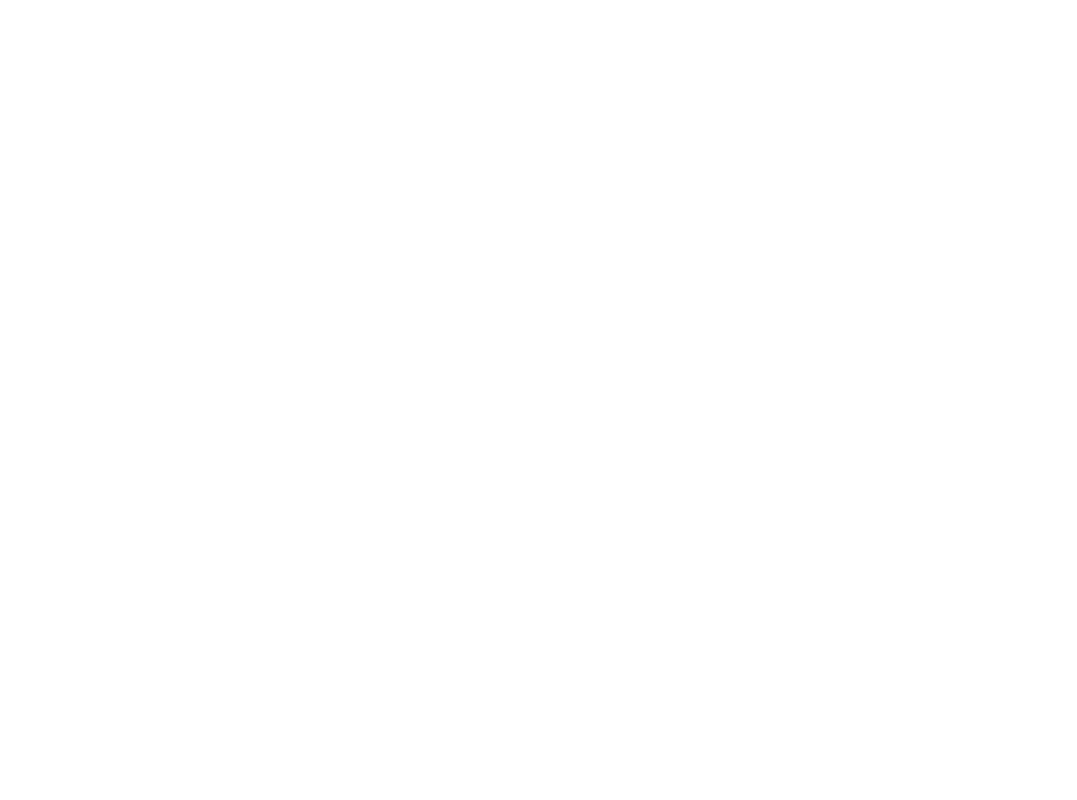
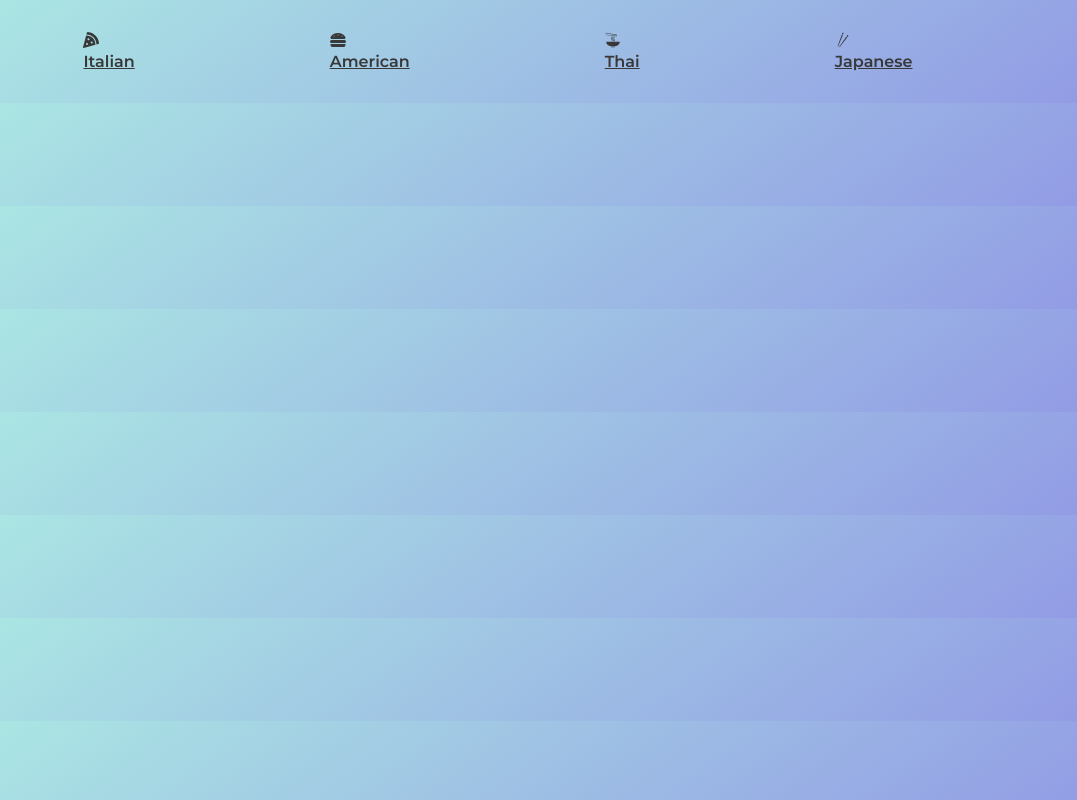
Before and after one commit to barksanto/recipe-party, a React (Create React App) app: page /cuisine/American in a window 1280 px wide. Before the commit this address had no page. Shown: the whole page, without its empty margins (142-1219 px from the left). Built offline with nearby package versions, Linux system fonts and the light colour scheme.

Commit message:
using params.type returns the last bit of the url we can use for the getCuising call

```diff
--- a/src/App.js
+++ b/src/App.js
@@ -1,11 +1,16 @@
 import Pages from "./pages/Pages"
 import styled from "styled-components"
+import Category from "./components/Category"
+import { BrowserRouter } from "react-router-dom"
 
 function App() {
   return (
     <div className="App">
       <BodyStyle>
-        <Pages />
+        <BrowserRouter>
+          <Category />
+          <Pages />
+        </BrowserRouter>
       </BodyStyle>
     </div>
   )
@@ -14,5 +19,5 @@ function App() {
 export default App
 
 const BodyStyle = styled.div`
-  margin: 0 auto;
+  /* margin: 0 auto; */
 `
--- a/src/components/Category.jsx
+++ b/src/components/Category.jsx
@@ -1,28 +1,28 @@
 import {FaPizzaSlice, FaHamburger} from "react-icons/fa"
 import { GiNoodles, GiChopsticks } from "react-icons/gi";
 import styled from "styled-components";
-import { NavLink } from "react-router-dom";
+import { NavLink } from "react-router-dom"; // using NavLink instead of Link because there is a class called active available
 
 
 function Category() {
   return (
     <ButtonsContainerList>
-      <div>
+      <NavLink to={"/cuisine/Italian"}>
         <FaPizzaSlice />
         <h4>Italian</h4>
-      </div>
-      <div>
+      </NavLink>
+      <NavLink to={"/cuisine/American"}>
         <FaHamburger />
         <h4>American</h4>
-      </div >
-      <div>
+      </NavLink >
+      <NavLink to={"/cuisine/Thai"}>
         <GiNoodles />
         <h4>Thai</h4>
-      </div>
-      <div>
+      </NavLink>
+      <NavLink to={"/cuisine/Japanese"}>
         <GiChopsticks />
         <h4>Japanese</h4>
-      </div >
+      </NavLink >
     </ButtonsContainerList>
     // <ButtonsContainerList>
     //   <NavLink to={"/cuisine/Italian"} >
--- a/src/pages/Cuisine.jsx
+++ b/src/pages/Cuisine.jsx
@@ -1,8 +1,29 @@
 import React from 'react'
+import styled from 'styled-components';
+import { motion } from "framer-motion"
+import { Link, useParams } from "react-router-dom" //useParams allow to pull out keyword from the URL
+import {useState, useEffect} from "react"
 
 function Cuisine() {
+  const [cuisine, setCuisine] = useState([]);
+  let params = useParams()
+
+  const getCuisine = async (name) => {
+    const data = await fetch(`https://api.spoonacular.com/recipes/complexSearch?apiKey=${process.env.REACT_APP_SPOON_API_KEY}&cuisine=${name}`)
+    const recipes = await data.json();
+    setCuisine(recipes.results)
+    console.log(cuisine.type)
+  }
+
+  useEffect(() => {
+    console.log(params.type)
+    // getCuisine()
+  }, [params])
+
   return (
-    <div>Cuisine</div>
+    <div>
+
+    </div>
   )
 }
 
--- a/src/pages/Home.jsx
+++ b/src/pages/Home.jsx
@@ -1,11 +1,9 @@
 import Veggie from "../components/Veggie"
 import Popular from "../components/Popular"
-import Category from "../components/Category"
 
 function Home() {
   return (
     <div>
-      <Category/>
       <Veggie />
       <Popular />
   </div>
--- a/src/pages/Pages.jsx
+++ b/src/pages/Pages.jsx
@@ -1,16 +1,14 @@
 import React from 'react'
 import Home from './Home'
-import { Route, Routes, BrowserRouter } from "react-router-dom"
 import Cuisine from './Cuisine'
+import { Route, Routes } from "react-router-dom"
 
 function Pages() {
   return (
-    <BrowserRouter>
       <Routes>
         <Route path="/" element={<Home />} />
-        <Route path="/cuisine" element={ <Cuisine/>} />
+        <Route path="/cuisine/:type" element={ <Cuisine/>} /> { /* //@ :type is just a random named slug- to fulfill the fill link needed */}
       </Routes>
-    </BrowserRouter>
   )
 }
 
```
